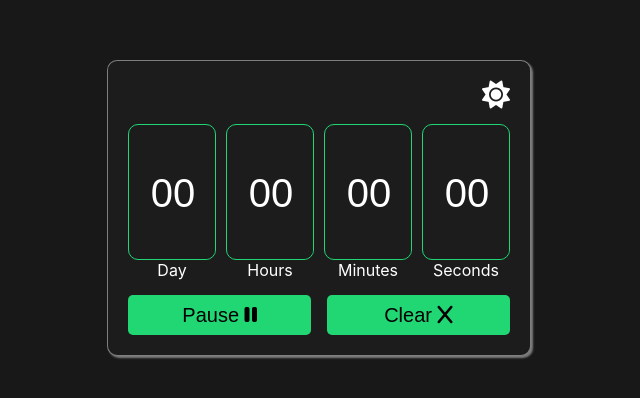
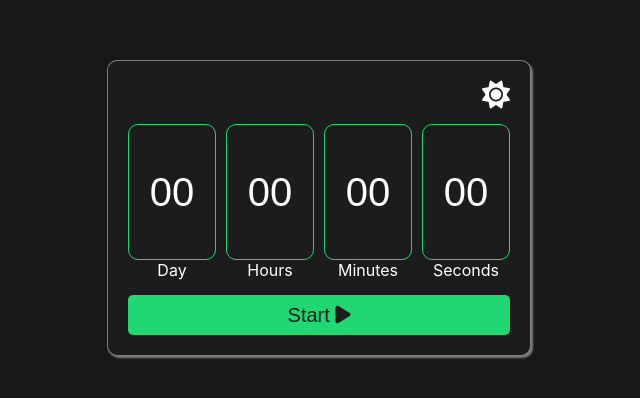
Before and after one commit to bishal2code/modern-counter-app, a React (Create React App) app: page / in a window 1280 px wide. Shown: the part 192-590 px from the top of the page, without its empty margins (321-961 px from the left). Built offline with nearby package versions, Linux system fonts and the light colour scheme.

Commit message:
Arrow key changing field, Enter Key Start and button functional remainign Notificatin and Countdown Logic

```diff
--- a/src/Components/CounterBox/CounterBox.css
+++ b/src/Components/CounterBox/CounterBox.css
@@ -57,6 +57,9 @@
     padding: 2px;
     background-color: var(--c-bg-color);
     border-radius: 10px;
+    display: flex;
+    align-items: center;
+    justify-content: center;
 }
 
 .timeBox input {
@@ -75,7 +78,8 @@
 }
 
 .timeBox p {
-    position: absolute;
+    font-size: 40px;
+    color: var(--text-color);
 }
 
 .timeLabel {
@@ -102,12 +106,14 @@
     color: var(--c-bg-color);
     border: 1px solid transparent;
 }
-.secondBTN{
+
+.secondBTN {
     display: flex;
     width: 100%;
     justify-content: space-between;
 }
-.secondBTN button{
+
+.secondBTN button {
     width: 48%;
     height: 40px;
     border-radius: 5px;
--- a/src/Components/CounterBox/CounterBox.js
+++ b/src/Components/CounterBox/CounterBox.js
@@ -1,7 +1,67 @@
-import { useEffect, useState } from "react";
+import { useEffect, useRef, useState } from "react";
 import "./CounterBox.css";
 const CounterBox = () => {
     const [theme, setTheme] = useState("dark");
+    const [inputstep, setInputstep] = useState(0);
+    const [values, setValue] = useState(["00", "00", "00", "00"]);
+    const [steps, setSteps] = useState(0)
+
+    // For Input
+    const input1 = useRef(null);
+    const input2 = useRef(null);
+    const input3 = useRef(null);
+    const input4 = useRef(null);
+
+    const inputRefs = [input1, input2, input3, input4];
+
+    // Input Logic
+    useEffect(() => {
+        inputRefs[inputstep].current.focus();
+    }, [inputstep]);
+
+    function timeInput(time) {
+        const newValue = [...values];
+        if (time.length === 1) {
+            time = ("0" + time.slice(-1)).slice(-2);
+        }
+        else if (time.length > 2) {
+            time = time.slice(-2);
+        }
+        newValue[inputstep] = time;
+        setValue(newValue);
+    }
+
+
+    // Reset All
+    function ResetAll() {
+        setInputstep(0);
+        setValue(["00", "00", "00", "00"]);
+        setSteps(0);
+        setTimeout(() => {
+            if (input1.current) {
+                input1.current.focus();
+            }
+        }, 0);
+
+    }
+
+    // For Key Management
+    function handleKey(e) {
+        if (e.key === "ArrowLeft" || e.key === "ArrowRight") {
+            e.preventDefault(); // stop default cursor movement
+            if (e.key === "ArrowLeft") {
+                setInputstep(inputstep > 0 ? inputstep - 1 : inputstep);
+            }
+            if (e.key === "ArrowRight") {
+                setInputstep(inputstep < 3 ? inputstep + 1 : inputstep);
+            }
+        }
+        else if (e.key === "Enter") {
+            setSteps(1);
+        }
+    }
+
+
 
     function toggleTheme() {
         setTheme(prev => (prev === "light" ? "dark" : "light"));
@@ -9,6 +69,31 @@ const CounterBox = () => {
     useEffect(() => {
         document.documentElement.setAttribute('data-theme', theme);
     }, [theme])
+
+
+
+    // For Countdown
+    const [demoSecond, setDemoSecond] = useState(0);
+    const [min, setMin] = useState(10);
+    useEffect(() => {
+        if (steps === 1) {
+            const timer = setInterval(() => {
+                setDemoSecond((prevSec) => {
+                    if (prevSec < 9) {
+                        return prevSec + 1; // count up seconds
+                    } else {
+                        // when 10 seconds reached, reset seconds and decrement minutes
+                        setMin((prevMin) => prevMin - 1);
+                        return 0;
+                    }
+                });
+            }, 1000);
+
+            return () => clearInterval(timer); // cleanup
+        }
+    }, [steps,min,demoSecond]);
+
+    // console.log("Min ", min, "Sec ", demoSecond)
     return (
         <>
             <div className="counter_container">
@@ -19,45 +104,42 @@ const CounterBox = () => {
                 <div className="counters">
                     <div className="counter">
                         <div className="timeBox">
-                            <input type="text" value={"00"} />
-                            {/* <p>0</p>
-                            <p>1</p>
-                            <p>2</p>
-                            <p>3</p>
-                            <p>4</p> */}
+                            {steps === 0 ?
+                                <><input onClick={() => setInputstep(0)} onChange={(e) => timeInput(e.target.value)} onKeyDown={(e) => handleKey(e)} ref={input1} type="text" value={values[0]} />
+                                </> :
+                                <><p>{values[0]}</p></>
+                            }
+
                         </div>
                         <div className="timeLabel">Day</div>
                     </div>
                     <div className="counter">
                         <div className="timeBox">
-                            <input type="text" value={"00"} />
-                            {/* <p>0</p>
-                            <p>1</p>
-                            <p>2</p>
-                            <p>3</p>
-                            <p>4</p> */}
+                            {steps === 0 ?
+                                <><input onClick={() => setInputstep(1)} onChange={(e) => timeInput(e.target.value)} onKeyDown={(e) => handleKey(e)} ref={input2} type="text" value={values[1]} />
+                                </> :
+                                <><p>{values[1]}</p></>}
+
                         </div>
                         <div className="timeLabel">Hours</div>
                     </div>
                     <div className="counter">
                         <div className="timeBox">
-                            <input type="text" value={"00"} />
-                            {/* <p>0</p>
-                            <p>1</p>
-                            <p>2</p>
-                            <p>3</p>
-                            <p>4</p> */}
+                            {steps === 0 ?
+                                <><input onClick={() => setInputstep(2)} onChange={(e) => timeInput(e.target.value)} onKeyDown={(e) => handleKey(e)} ref={input3} type="text" value={values[2]} />
+                                </> :
+                                <><p>{values[2]}</p></>}
+
                         </div>
                         <div className="timeLabel">Minutes</div>
                     </div>
                     <div className="counter">
                         <div className="timeBox">
-                            <input type="text" value={"00"} />
-                            {/* <p>0</p>
-                            <p>1</p>
-                            <p>2</p>
-                            <p>3</p>
-                            <p>4</p> */}
+                            {steps === 0 ?
+                                <><input onClick={() => setInputstep(3)} onChange={(e) => timeInput(e.target.value)} onKeyDown={(e) => handleKey(e)} ref={input4} type="text" value={values[3]} />
+                                </> :
+                                <><p>{values[3]}</p></>}
+
                         </div>
                         <div className="timeLabel">Seconds</div>
                     </div>
@@ -65,12 +147,18 @@ const CounterBox = () => {
                 </div>
 
                 <div className="actionButtons">
-                    {/* <button className="mainBTN"> Start <i className="fa-solid fa-play"></i></button> */}
-                    <div className="secondBTN">
-                        <button> Pause <i className="fa-solid fa-pause"></i></button>
-                        <button> Clear <i className="fa-solid fa-x"></i></button>
-                    </div>
-
+                    {steps === 0 ?
+                        <>
+                            <button onClick={() => setSteps(1)} className="mainBTN"> Start <i className="fa-solid fa-play"></i></button>
+                        </>
+                        :
+                        <>
+                            <div className="secondBTN">
+                                <button onClick={() => setSteps(steps === 1 ? 2 : 1)}> {steps === 1 ? "Pause" : "Play"} <i className={steps === 2 ? "fa-solid fa-play" : "fa-solid fa-pause"}></i></button>
+                                <button onClick={ResetAll}> Clear <i className="fa-solid fa-x"></i></button>
+                            </div>
+                        </>
+                    }
                 </div>
             </div>
         </>
```
